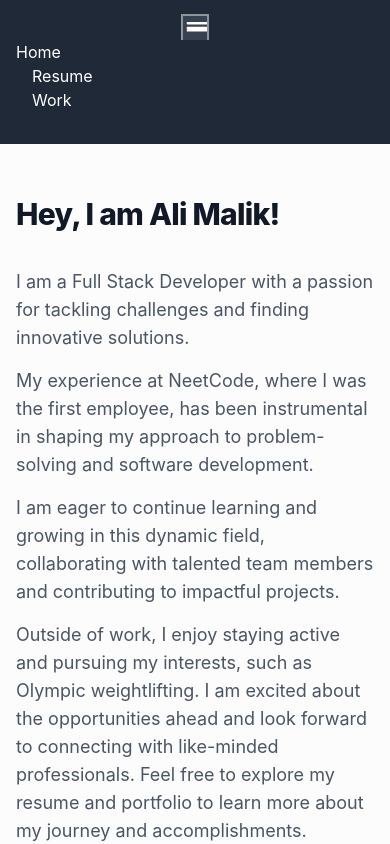
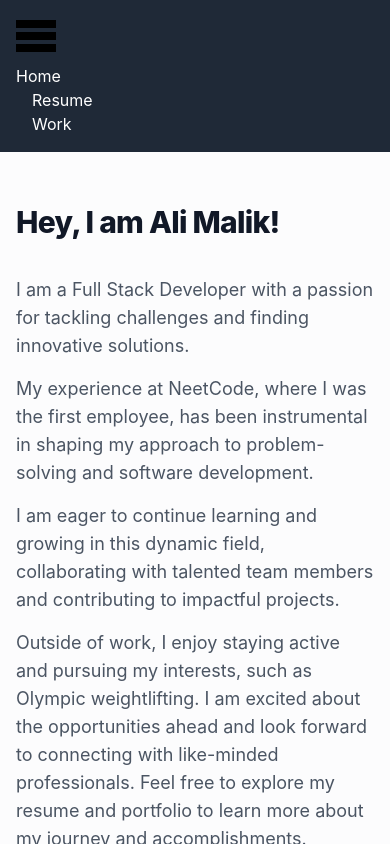
Before and after one commit to malimalik/portfolio, a React (Create React App) app: page / in a window 390 px wide. Both pictures are taken after a click on the button 195 px from the left and 28 px from the top of the page. Shown: the top 844 px of the page. Built offline with nearby package versions, Linux system fonts and the light colour scheme; a web font is replaced by a local one.

Commit message:
make mobile hamburger meny responsive

```diff
--- a/src/Components/Header.jsx
+++ b/src/Components/Header.jsx
@@ -10,35 +10,24 @@ const Header = () => {
 
   return (
     <nav className="bg-gray-800 p-4">
-      <div className="container mx-auto flex flex-col md:flex-row justify-between items-center">
-        {/* Navigation Links */}
-        {/* Collapsible Button (Visible on mobile only) */}
+      <div className="container mx-auto flex flex-col md:flex-row justify-between">
         {console.log(isMenuOpen)}
         <button
-          className={`block md:hidden focus:outline-none focus:ring-2 focus:ring-white focus:ring-opacity-50 ${
-            isMenuOpen ? "bg-gray-700" : ""
-          }`}
+          className={"block md:hidden focus:outline-none"}
           onClick={toggleMenu}
         >
-          <svg
-            className="h-6 w-6 fill-current text-white"
-            viewBox="0 0 20 20"
-            xmlns="http://www.w3.org/2000/svg"
-          >
-            <path
-              fillRule="evenodd"
-              d="M4 5h16a1 1 0 0 1 0 2H4a1 1 0 0 1 0-2zm0 6h16a1 1 0 0 1 0 2H4a1 1 0 0 1 0-2zM4 9h16a1 1 0 0 1 0 2H4a1 1 0 0 1 0-2z"
-              clipRule="evenodd"
-            />
+          <svg viewBox="0 0 100 80" width="40" height="40" className="mb-2">
+            <rect width="100" height="20"></rect>
+            <rect y="30" width="100" height="20"></rect>
+            <rect y="60" width="100" height="20"></rect>
           </svg>
         </button>
 
         {/* Navigation Links (Collapsible) */}
         <ul
           className={`md:relative w-full md:static md:flex md:flex-wrap md:flex-nowrap space-x-4 md:space-x-8 text-white transition duration-300 ease-in-out
-          ${
-            isMenuOpen ? "block bg-gray-800" : "hidden"
-          }`}
+        ${isMenuOpen ? "block bg-gray-800" : "hidden"}`}
+          style={{ alignItems: "center" }}
         >
           <li>
             <Link to="/">Home</Link>
@@ -51,7 +40,7 @@ const Header = () => {
           </li>
         </ul>
 
-        <div className="text-white text-xl font-semibold mt-4 md:mt-0 md:ml-auto"></div>
+        {/* <div className="text-white text-xl font-semibold mt-4 md:mt-0 md:ml-auto"></div> */}
       </div>
     </nav>
   );
```
